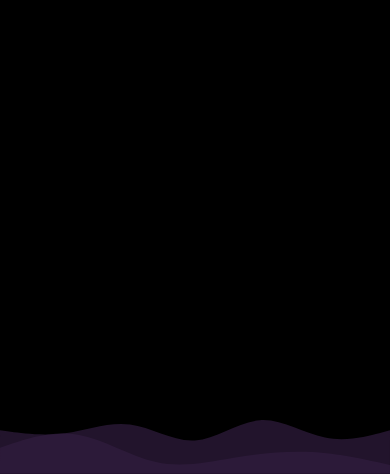
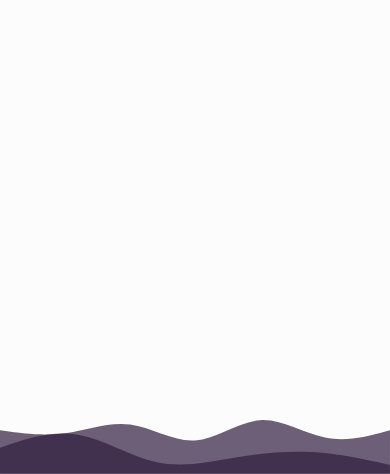
Before and after one commit to lucifer9838/home, a plain HTML site: page index.html in a window 390 px wide. Shown: the part 370-844 px from the top of the page. Drawn offline with nearby package versions, Linux system fonts and the light colour scheme.

Commit message:
Update styles.css

```diff
--- a/styles.css
+++ b/styles.css
@@ -164,7 +164,7 @@ transform: rotateZ(3deg)
 }
 @media(max-width: 812px){
 
-    main{   background:black;
+    main{
             height: 100vh;
             display: grid;
             grid-template-columns: 1fr 1fr 1fr;
```
